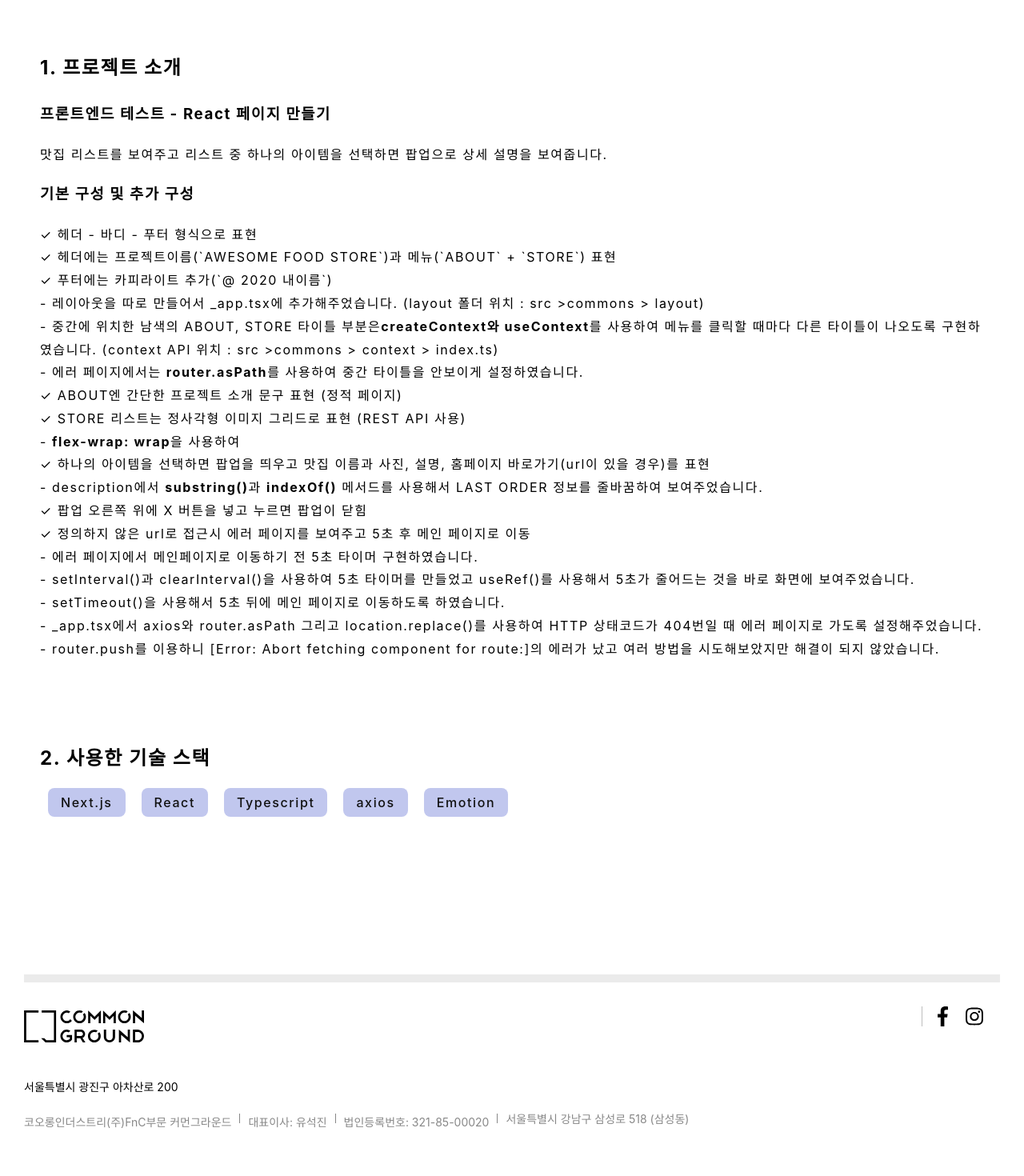
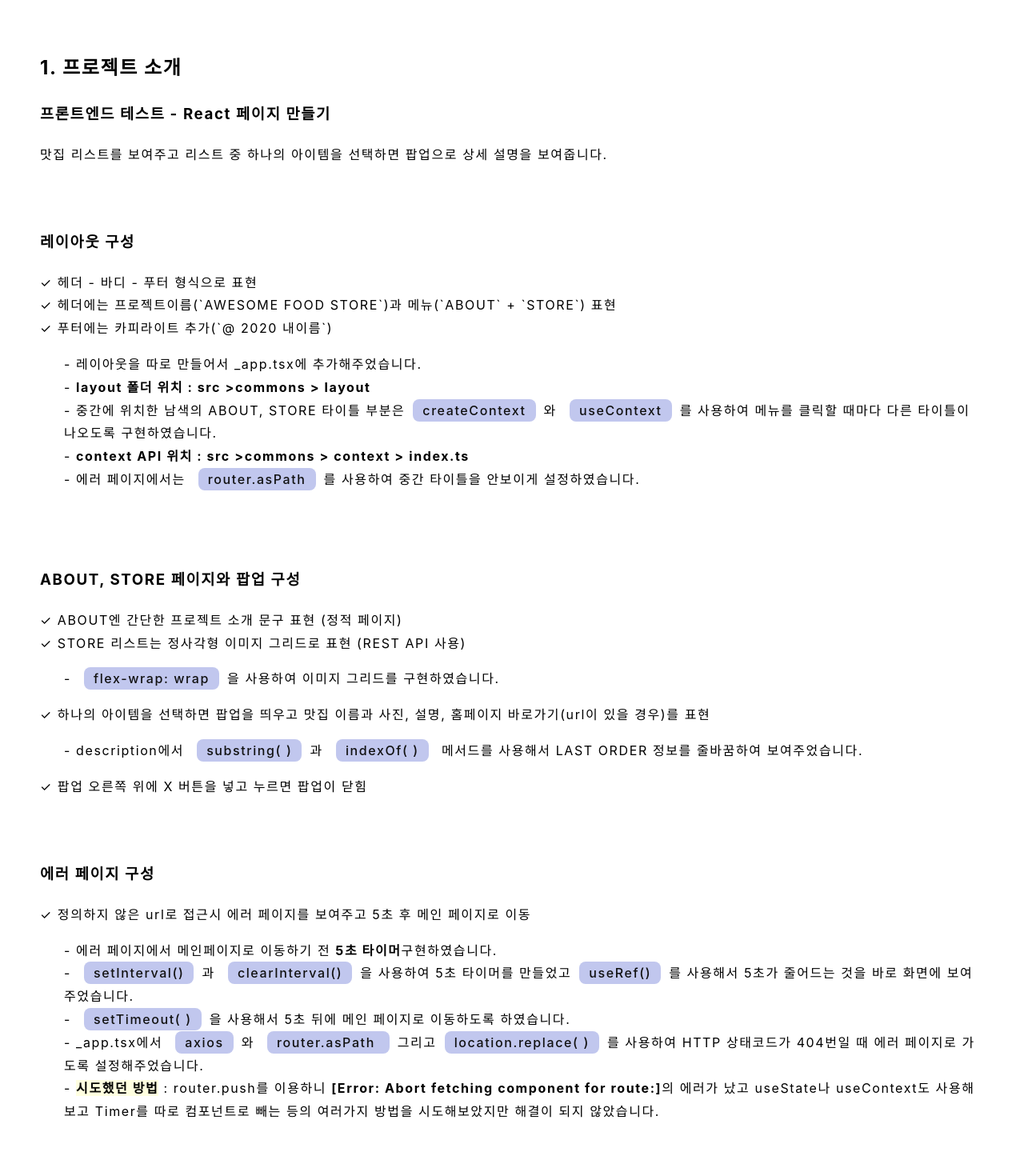
Before and after one commit to woojung007/Nextjs-list-errorpage-algo, a Next.js app: page /about in a window 1280 px wide. Shown: the part 380-1850 px from the top of the page at 80% size. Built offline with nearby package versions, Linux system fonts and the light colour scheme; no server answers.

Commit message:
Add About page

```diff
--- a/src/components/about/index.tsx
+++ b/src/components/about/index.tsx
@@ -1,5 +1,4 @@
 import styled from "@emotion/styled";
-import { FaLongArrowAltRight } from "react-icons/fa";
 
 const Wrapper = styled.section`
   width: 1180px;
@@ -9,8 +8,16 @@ const Wrapper = styled.section`
   line-height: 1.8;
 `;
 
+const ContentWrapper = styled.div`
+  padding-top: 60px;
+`;
+
+const Add = styled.p`
+  padding-left: 30px;
+`;
+
 const Span = styled.span`
-  padding: 8px 16px;
+  padding: 4px 12px;
   margin: 0 10px;
   font-weight: 500;
   font-size: 16px;
@@ -24,51 +31,79 @@ export default function AboutContainer() {
     <Wrapper>
       <h1 style={{ marginBottom: "60px" }}>About</h1>
       <h2>1. 프로젝트 소개</h2>
-      <section style={{ marginBottom: "100px" }}>
+      <section style={{ marginBottom: "150px" }}>
         <h3>프론트엔드 테스트 - React 페이지 만들기</h3>
         <div>
           맛집 리스트를 보여주고 리스트 중 하나의 아이템을 선택하면 팝업으로
-          상세 설명을 보여줍니다.
-          <h3>기본 구성 및 추가 구성</h3>
-          <p>
+          상세 설명을 보여줍니다. <br />
+          <ContentWrapper>
+            <h3>레이아웃 구성</h3>
             ✓ 헤더 - 바디 - 푸터 형식으로 표현
             <br /> ✓ 헤더에는 프로젝트이름(`AWESOME FOOD STORE`)과
             메뉴(`ABOUT` + `STORE`) 표현
             <br /> ✓ 푸터에는 카피라이트 추가(`@ 2020 내이름`)
-            <br /> - 레이아웃을 따로 만들어서 _app.tsx에 추가해주었습니다.
-            (layout 폴더 위치 : src {">"}
-            commons {">"} layout)
-            <br /> - 중간에 위치한 남색의 ABOUT, STORE 타이틀 부분은
-            <b>createContext와 useContext</b>를 사용하여 메뉴를 클릭할 때마다
-            다른 타이틀이 나오도록 구현하였습니다. (context API 위치 : src {">"}
-            commons {">"} context {">"} index.ts)
-            <br /> - 에러 페이지에서는 <b>router.asPath</b>를 사용하여 중간
-            타이틀을 안보이게 설정하였습니다.
-            <br /> ✓ ABOUT엔 간단한 프로젝트 소개 문구 표현 (정적 페이지)
+            <Add>
+              - 레이아웃을 따로 만들어서 _app.tsx에 추가해주었습니다.
+              <br /> -{" "}
+              <b>
+                layout 폴더 위치 : src {">"}
+                commons {">"} layout
+              </b>
+              <br /> - 중간에 위치한 남색의 ABOUT, STORE 타이틀 부분은
+              <Span>createContext</Span>와 <Span>useContext</Span>를 사용하여
+              메뉴를 클릭할 때마다 다른 타이틀이 나오도록 구현하였습니다.
+              <br /> -{" "}
+              <b>
+                context API 위치 : src {">"}
+                commons {">"} context {">"} index.ts{" "}
+              </b>
+              <br /> - 에러 페이지에서는 <Span>router.asPath</Span>를 사용하여
+              중간 타이틀을 안보이게 설정하였습니다.
+            </Add>
+          </ContentWrapper>
+          <ContentWrapper>
+            <h3>ABOUT, STORE 페이지와 팝업 구성</h3>
+            ✓ ABOUT엔 간단한 프로젝트 소개 문구 표현 (정적 페이지)
             <br /> ✓ STORE 리스트는 정사각형 이미지 그리드로 표현 (REST API
             사용)
-            <br /> - <b>flex-wrap: wrap</b>을 사용하여
-            <br /> ✓ 하나의 아이템을 선택하면 팝업을 띄우고 맛집 이름과 사진,
-            설명, 홈페이지 바로가기(url이 있을 경우)를 표현
-            <br /> - description에서 <b>substring()</b>과 <b>indexOf()</b>{" "}
-            메서드를 사용해서 LAST ORDER 정보를 줄바꿈하여 보여주었습니다.
-            <br /> ✓ 팝업 오른쪽 위에 X 버튼을 넣고 누르면 팝업이 닫힘
-            <br /> ✓ 정의하지 않은 url로 접근시 에러 페이지를 보여주고 5초 후
-            메인 페이지로 이동
-            <br /> - 에러 페이지에서 메인페이지로 이동하기 전 5초 타이머
-            구현하였습니다.
-            <br /> - setInterval()과 clearInterval()을 사용하여 5초 타이머를
-            만들었고 useRef()를 사용해서 5초가 줄어드는 것을 바로 화면에
-            보여주었습니다.
-            <br /> - setTimeout()을 사용해서 5초 뒤에 메인 페이지로 이동하도록
-            하였습니다.
-            <br /> - _app.tsx에서 axios와 router.asPath 그리고
-            location.replace()를 사용하여 HTTP 상태코드가 404번일 때 에러
-            페이지로 가도록 설정해주었습니다.
-            <br /> - router.push를 이용하니 [Error: Abort fetching component for
-            route:]의 에러가 났고 여러 방법을 시도해보았지만 해결이 되지
-            않았습니다.
-          </p>
+            <Add>
+              - <Span>flex-wrap: wrap</Span>을 사용하여 이미지 그리드를
+              구현하였습니다.
+            </Add>
+            <p>
+              ✓ 하나의 아이템을 선택하면 팝업을 띄우고 맛집 이름과 사진, 설명,
+              홈페이지 바로가기(url이 있을 경우)를 표현
+            </p>
+            <Add>
+              - description에서 <Span>substring( )</Span>과{" "}
+              <Span>indexOf( )</Span> 메서드를 사용해서 LAST ORDER 정보를
+              줄바꿈하여 보여주었습니다.
+            </Add>
+            ✓ 팝업 오른쪽 위에 X 버튼을 넣고 누르면 팝업이 닫힘
+          </ContentWrapper>
+          <ContentWrapper>
+            <h3>에러 페이지 구성</h3>✓ 정의하지 않은 url로 접근시 에러 페이지를
+            보여주고 5초 후 메인 페이지로 이동
+            <Add>
+              - 에러 페이지에서 메인페이지로 이동하기 전 <b>5초 타이머</b>
+              구현하였습니다.
+              <br /> - <Span>setInterval()</Span>과 <Span>clearInterval()</Span>
+              을 사용하여 5초 타이머를 만들었고<Span>useRef()</Span>를 사용해서
+              5초가 줄어드는 것을 바로 화면에 보여주었습니다.
+              <br /> - <Span>setTimeout( )</Span>을 사용해서 5초 뒤에 메인
+              페이지로 이동하도록 하였습니다.
+              <br /> - _app.tsx에서 <Span>axios</Span>와{" "}
+              <Span>router.asPath </Span> 그리고
+              <Span>location.replace( )</Span>를 사용하여 HTTP 상태코드가
+              404번일 때 에러 페이지로 가도록 설정해주었습니다.
+              <br /> -{" "}
+              <b style={{ backgroundColor: "lightyellow" }}>시도했던 방법</b> :
+              router.push를 이용하니{" "}
+              <b>[Error: Abort fetching component for route:]</b>의 에러가 났고
+              useState나 useContext도 사용해보고 Timer를 따로 컴포넌트로 빼는
+              등의 여러가지 방법을 시도해보았지만 해결이 되지 않았습니다.
+            </Add>
+          </ContentWrapper>
         </div>
       </section>
 
```
